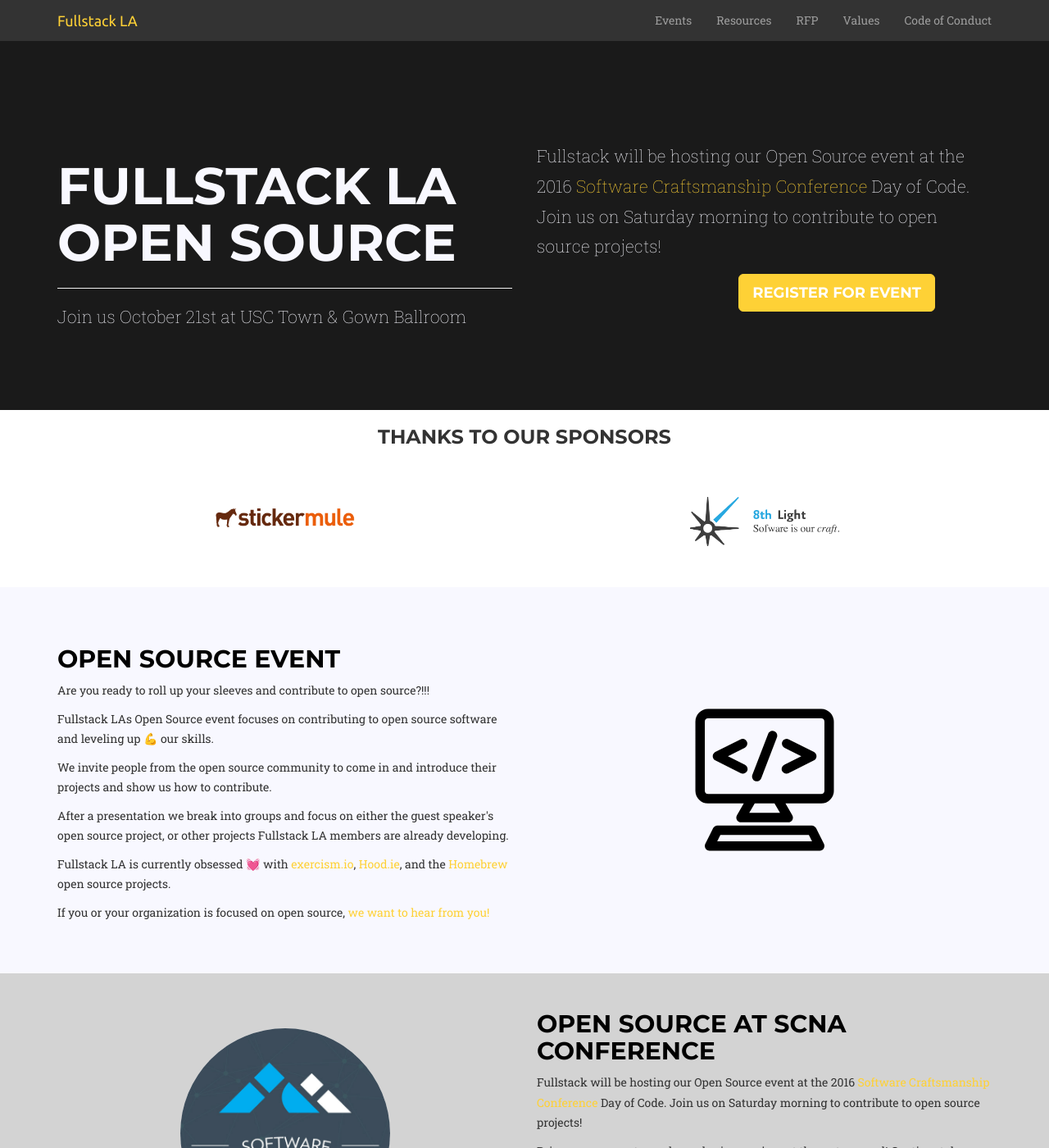
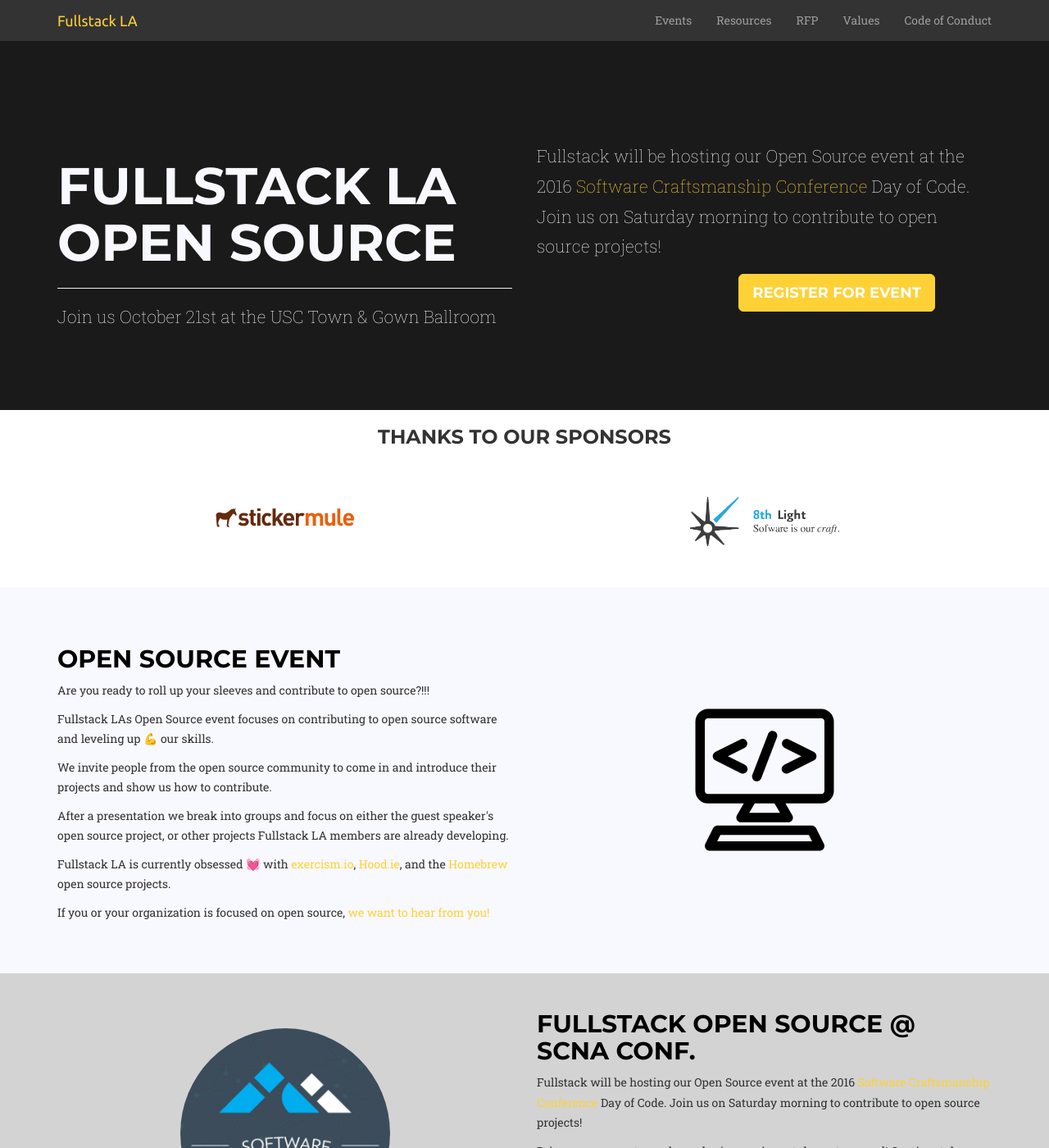
Before and after one commit to fullstackla/fullstackla.github.io, a Jekyll site: the page built from _events/2016-10-21-scna.md, in a window 1280 px wide and 1400 px high. Shown: the whole window at 82% size. Built offline with Jekyll 4.4.1, drawn with Linux system fonts in a browser that asks for light colours; some web fonts are replaced; some of the changed text lies outside the part shown.

Commit message:
Update event titles.

```diff
--- a/_events/2016-10-21-scna.md
+++ b/_events/2016-10-21-scna.md
@@ -1,9 +1,9 @@
 ---
 layout: os-single-event
-title: Open Source at SCNA Conference
+title: Fullstack Open Source @ SCNA Conf.
 event-date: October 21st
 location: [34.019356, -118.284259]
-location-name: "USC Town & Gown Ballroom"
+location-name: "the USC Town & Gown Ballroom"
 parking: events/parking/scna.html
 tag-line: Fullstack Open Source at SCNA Conference
 rsvp: http://scna.softwarecraftsmanship.org/
```
Also changed, not shown: _events/2016-09-21-oss-contrib.md (+1 -1 lines).
